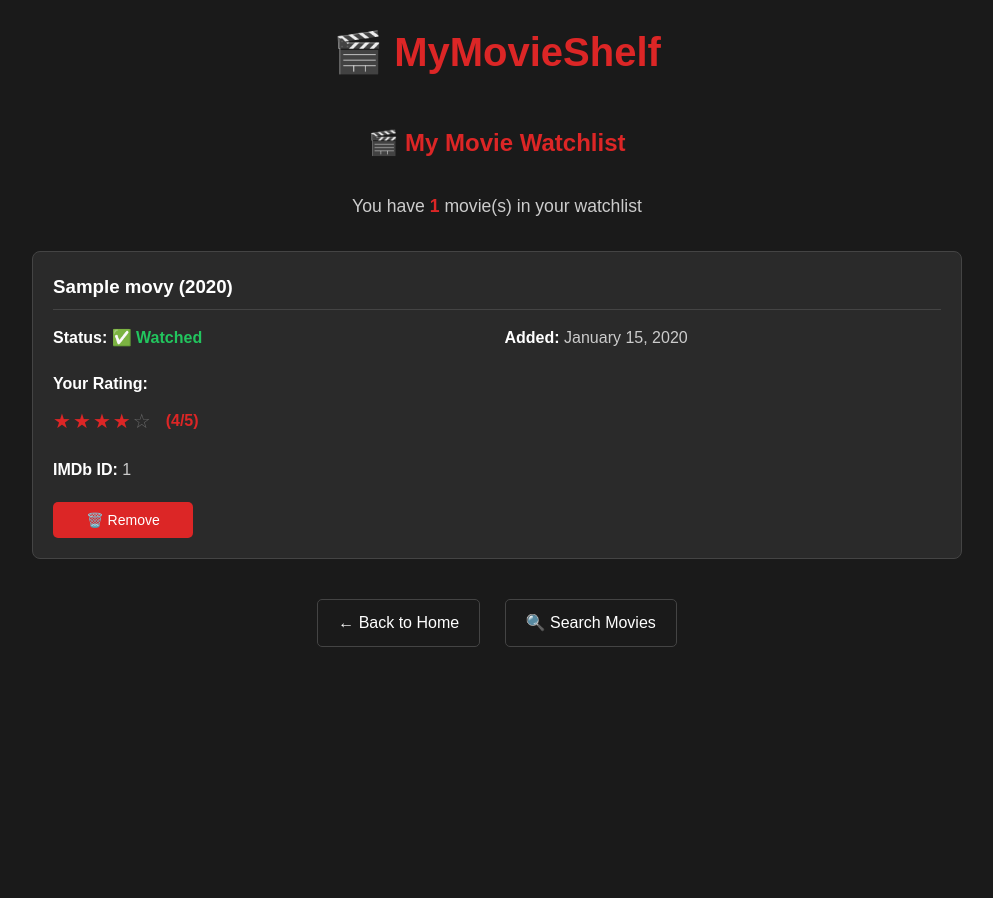
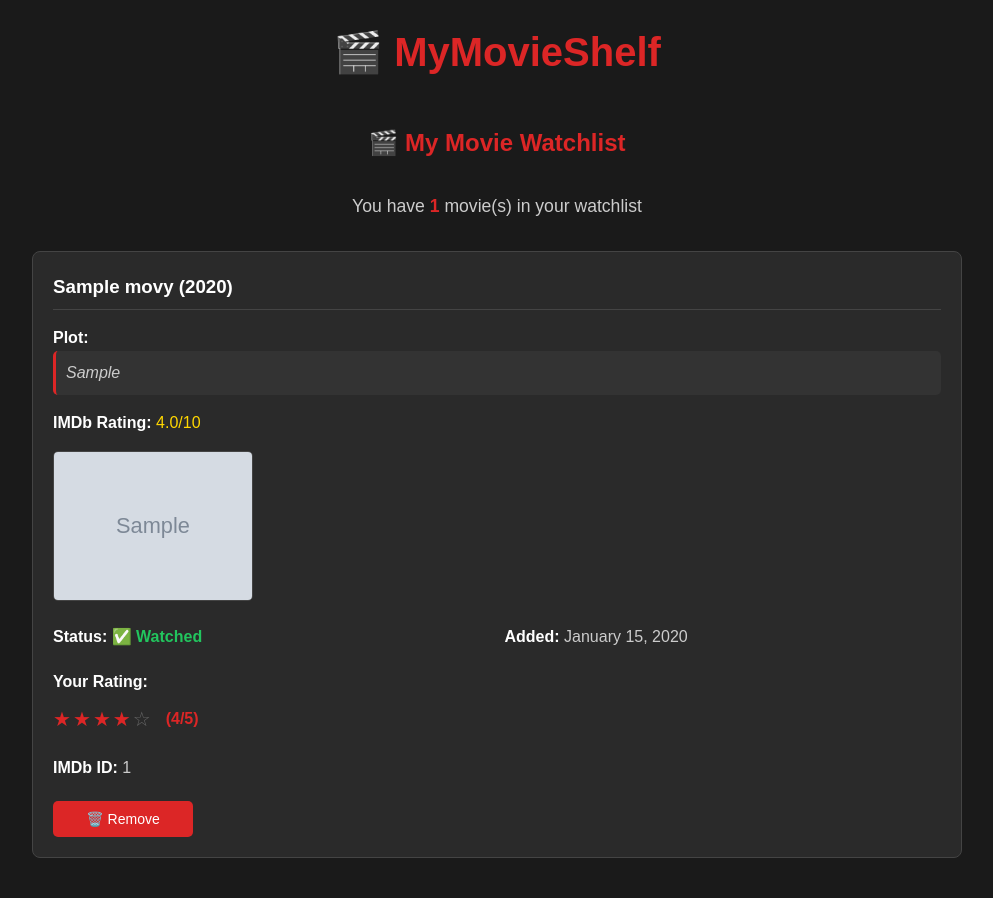
Before and after one commit to 7IronSnow7/my_movie_shelf, a Flask app: page /watchlist in a window 1280 px wide. Shown: the top 898 px of the page, without its empty margins (143-1136 px from the left). Before the commit the page ends 647 px from the top, so only its background shows below. Run offline with Flask 3, Linux system fonts and the light colour scheme; tables that the repository leaves empty hold one stand-in row (values such as "Sample post"); grey boxes marked "Sample" are stand-in pictures.

Commit message:
Got the movie plot to upload along with the image when a movie is added to a watchlist

```diff
--- a/app.py
+++ b/app.py
@@ -21,6 +21,8 @@ def create_app():
     app.register_blueprint(main_bp)
     app.register_blueprint(movie_bp)
 
+    print("OMDB API KEY:", app.config.get('OMDB_API_KEY'))
+
     return app
 
 app = create_app()
--- a/controllers/movie_controller.py
+++ b/controllers/movie_controller.py
@@ -1,7 +1,8 @@
-from flask import Blueprint, render_template, request, redirect, url_for, jsonify
+from flask import Blueprint, render_template, request, redirect, url_for, jsonify, current_app
 from models.movie import Movie
 from models import db
 from services.movie_services import MovieService
+import requests
 
 movie_bp = Blueprint('movie', __name__)
 
@@ -18,12 +19,27 @@ def add_movie():
     year = request.form.get('year')
     imdb_id = request.form.get('imdb_id')
 
-    movie = Movie(
-        title=title,
-        year=year,
-        imdb_id=imdb_id,
-        watched=False
-    )
+    # Get detailed movie information
+    movie_details = MovieService.get_movie_details(imdb_id)
+
+    if movie_details:
+        movie = Movie(
+            title=movie_details['title'],
+            year=movie_details['year'],
+            imdb_id=imdb_id,
+            plot=movie_details['plot'],
+            imdb_rating=movie_details['imdb_rating'],
+            poster_url=movie_details['poster_url'],
+            watched=False
+        )
+    else:
+        # In case API call fails
+        movie = Movie(
+            title=title,
+            year=year,
+            imdb_id=imdb_id,
+            watched=False
+        )
 
     db.session.add(movie)
     db.session.commit()
@@ -85,3 +101,17 @@ def rate_movie():
 
     db.session.commit()
     return redirect(url_for('movie.watchlist'))
+
+@movie_bp.route('/test_api')
+def test_api():
+    api_key = current_app.config['OMDB_API_KEY']
+
+    # Test the exact same movie that works in the example
+    test_url = f"http://www.omdbapi.com/?i=tt3896198&apikey={api_key}"
+
+    try:
+        response = requests.get(test_url)
+        data = response.json()
+        return f"<pre>{data}</pre>"
+    except Exception as e:
+        return f"Error: {str(e)}"
--- a/templates/watchlist.html
+++ b/templates/watchlist.html
@@ -19,6 +19,30 @@
                 <div style="margin-bottom: 15px;">
                     <h3 style="color: white; margin-bottom: 5px;">{{ movie.title }} ({{ movie.year }})</h3>
                 </div>
+                {% if movie.plot and movie.plot != 'No plot available' %}
+                    <div style="margin: 15px 0;">
+                        <p><strong>Plot:</strong></p>
+                        <p style="color: #ccc; font-style: italic; line-height: 1.5; background-color: #333; padding: 10px; border-radius: 5px; border-left: 3px solid #dc2626;">
+                            {{ movie.plot }}
+                        </p>
+                    </div>
+                {% endif %}
+
+                <!-- Optional: Show IMDb rating if available -->
+                {% if movie.imdb_rating %}
+                    <div style="margin: 10px 0;">
+                        <p><strong>IMDb Rating:</strong> <span style="color: #ffd700;">{{ movie.imdb_rating }}/10</span></p>
+                    </div>
+                {% endif %}
+
+                <!-- Optional: Show poster if available -->
+                {% if movie.poster_url %}
+                    <div style="margin: 15px 0;">
+                        <img src="{{ movie.poster_url }}"
+                            alt="{{ movie.title }} poster"
+                            style="max-width: 200px; border-radius: 5px; border: 1px solid #444;">
+                    </div>
+                {% endif %}
 
                 <!-- Movie Info Grid -->
                 <div style="display: grid; grid-template-columns: 1fr 1fr; gap: 15px; margin-bottom: 20px;">
```
Also changed, not shown: services/movie_services.py (+50 -0 lines), movieshelf.db.
